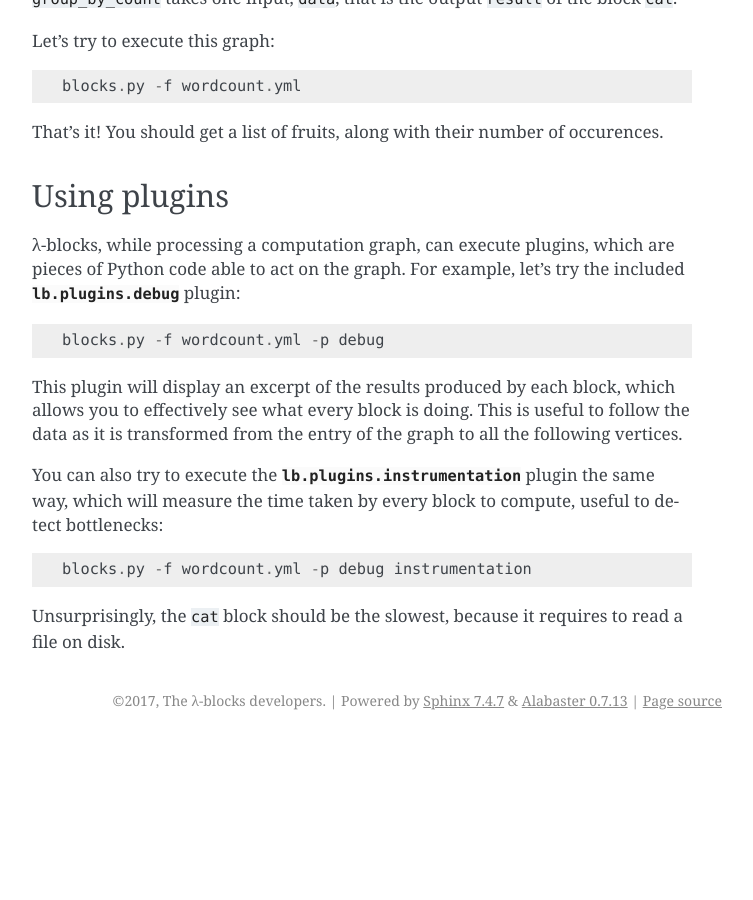
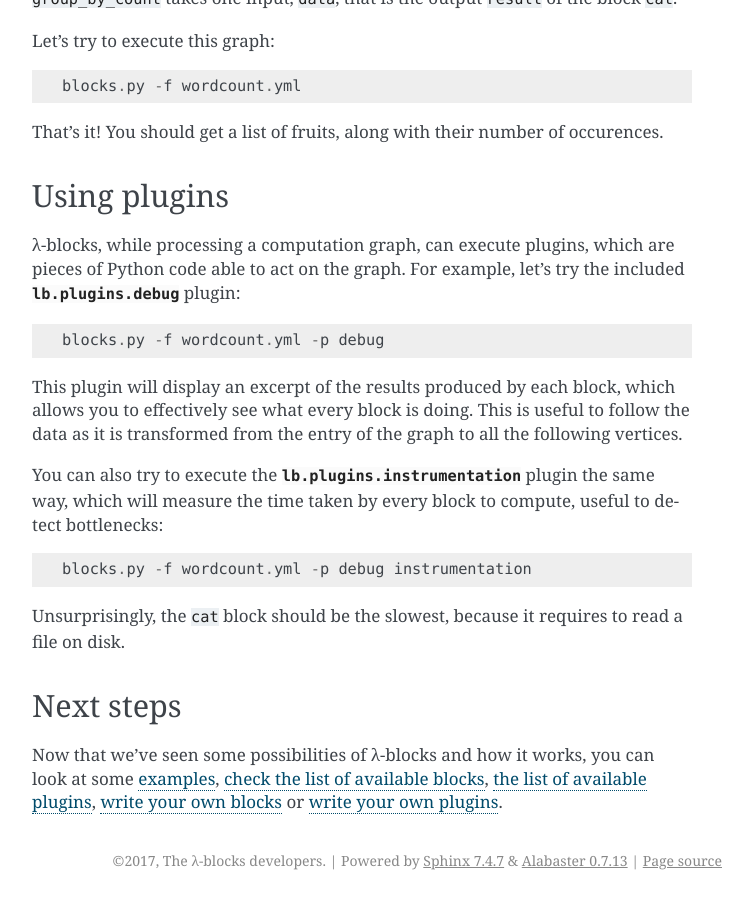
Before and after one commit to lambdablocks/lambdablocks, a Sphinx documentation site: the page built from docs/tutorial.rst, in a window 1280 px wide and 900 px high, scrolled down 2918 px. Shown: the whole window, without its empty margins (388-1141 px from the left). Built offline with Sphinx 7.4.7, drawn with Linux system fonts in a browser that asks for light colours; before the commit the page ends 3658 px from its top, so only the background shows below that.

Commit message:
doc: add next steps to the tutorial

```diff
--- a/docs/tutorial.rst
+++ b/docs/tutorial.rst
@@ -170,3 +170,12 @@ to compute, useful to detect bottlenecks::
 
 Unsurprisingly, the ``cat`` block should be the slowest, because it
 requires to read a file on disk.
+
+Next steps
+----------
+
+Now that we've seen some possibilities of λ-blocks and how it works,
+you can look at some :doc:`examples <examples>`, :doc:`check the list
+of available blocks <blocks>`, :doc:`the list of available plugins
+<plugins>`, :doc:`write your own blocks <write-blocks>` or :doc:`write
+your own plugins <write-plugins>`.
```
